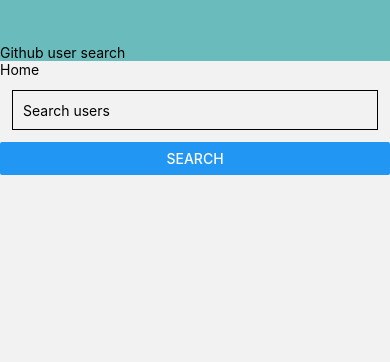
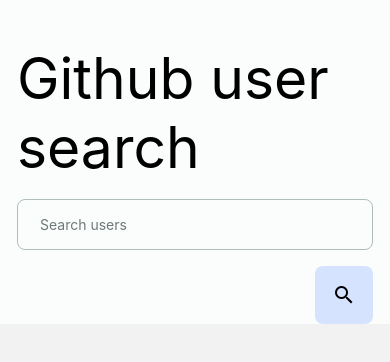
Before and after one commit to JCcastagne/github-user-search, a React Native app: screen /Home in a window 390 px wide. Shown: the top 362 px of the page. Built offline with nearby package versions, Linux system fonts and the light colour scheme.

Commit message:
Style Home and UserList Screens.

```diff
--- a/App.js
+++ b/App.js
@@ -3,19 +3,30 @@
 import { View, Text } from 'react-native'
 import { MaterialCommunityIcons } from '@expo/vector-icons'
 
-import { ThemeProvider } from './ThemeContext'
+import { ThemeProvider, useTheme } from './ThemeContext'
 import Home from './screens/Home'
 import User from './screens/User'
 import Users from './screens/Users'
 
 const Stack = createNativeStackNavigator()
 
-function CustomHeader ({ navigation, route }) {
-  console.log(route)
+const CustomHeader = ({ navigation, route }) => {
+  const styleVariables = useTheme()
+  console.log(styleVariables.fontSizes)
   return (
-    <View style={{ paddingTop: 44, minHeight: 48, backgroundColor: '#1999' }}>
+    <View
+      style={{
+        paddingTop: 44,
+        minHeight: 48,
+        backgroundColor: styleVariables.colors.background
+      }}
+    >
       {route.name === 'Home' ? (
-        <Text>Github user search</Text>
+        <Text
+          style={[styleVariables.fontSizes.displayLarge, { paddingLeft: 17 }]}
+        >
+          Github user search
+        </Text>
       ) : (
         <MaterialCommunityIcons
           name='arrow-left'
--- a/ThemeContext.js
+++ b/ThemeContext.js
@@ -1,12 +1,13 @@
 import { StyleSheet, Dimensions } from 'react-native'
 import { createContext, useContext } from 'react'
+import { Platform } from 'react-native'
 
 const ThemeContext = createContext()
 const windowHeight = Dimensions.get('window').height
 const windowWidth = Dimensions.get('window').width
 
 function ThemeProvider (props) {
-  return <ThemeContext.Provider value={[styleVariables]} {...props} />
+  return <ThemeContext.Provider value={styleVariables} {...props} />
 }
 
 function useTheme () {
@@ -38,27 +39,30 @@
     surface: '#fafdfc',
     onSurface: '#191c1c',
     surfaceVariant: '#dae4e5',
+    surfaceVariantLight: '#eff5f5',
     onSurfaceVariant: '#3f4949',
-    outline: '#6f7979'
+    outline: '#6f7979',
+    outlineLight: '#b1bdbd'
   },
   fontSizes: {
-    // displayLarge: { fontSize: 40, fontFamily: 'Roboto_400Regular' },
-    displayLarge: { fontSize: 57, fontWeight: 400 },
-    displayMedium: { fontSize: 45, fontWeight: 400 },
-    displaySmall: { fontSize: 36, fontWeight: 400 },
-    headlineLarge: { fontSize: 32, fontWeight: 400 },
-    headlineMedium: { fontSize: 28, fontWeight: 400 },
-    headlineSmall: { fontSize: 24, fontWeight: 400 },
-    titleLarge: { fontSize: 22, fontWeight: 400 },
-    titleMedium: { fontSize: 16, fontWeight: 500 },
-    titleSmall: { fontSize: 14, fontWeight: 500 },
-    labelLarge: { fontSize: 14, fontWeight: 500 },
-    labelMedium: { fontSize: 12, fontWeight: 500 },
-    labelSmall: { fontSize: 11, fontWeight: 500 },
-    bodyLarge: { fontSize: 16, fontWeight: 400 },
-    bodyMedium: { fontSize: 14, fontWeight: 400 },
-    bodySmall: { fontSize: 12, fontWeight: 400 }
-  }
+    displayLarge: { fontSize: 57, fontWeight: '400' },
+    displayMedium: { fontSize: 45, fontWeight: '400' },
+    displaySmall: { fontSize: 36, fontWeight: '400' },
+    headlineLarge: { fontSize: 32, fontWeight: '400' },
+    headlineMedium: { fontSize: 28, fontWeight: '400' },
+    headlineSmall: { fontSize: 24, fontWeight: '400' },
+    titleLarge: { fontSize: 22, fontWeight: '400' },
+    titleMedium: { fontSize: 16, fontWeight: '500' },
+    titleSmall: { fontSize: 14, fontWeight: '500' },
+    labelLarge: { fontSize: 14, fontWeight: '500' },
+    labelMedium: { fontSize: 12, fontWeight: '500' },
+    labelSmall: { fontSize: 11, fontWeight: '500' },
+    bodyLarge: { fontSize: 16, fontWeight: '400' },
+    bodyMedium: { fontSize: 14, fontWeight: '400' },
+    bodySmall: { fontSize: 12, fontWeight: '400' }
+  },
+  windowHeight,
+  windowWidth
 }
 
 export { useTheme, ThemeProvider }
--- a/components/UserCard/index.js
+++ b/components/UserCard/index.js
@@ -1,10 +1,22 @@
 import { View, Text, Image, Pressable } from 'react-native'
+import { MaterialCommunityIcons } from '@expo/vector-icons'
+
+import { useTheme } from '../../ThemeContext'
 
 export default function UserCard ({ navigation, user }) {
+  const styleVariables = useTheme()
   return (
     <Pressable
       onPress={() => {
         navigation.push('User', { userId: user.id })
+      }}
+      style={{
+        display: 'flex',
+        alignItems: 'center',
+        flexDirection: 'row',
+        borderBottomWidth: 1,
+        borderColor: styleVariables.colors.outlineLight,
+        paddingVertical: 16
       }}
     >
       <Image
@@ -12,11 +24,46 @@
         source={{
           uri: user['avatar_url']
         }}
-        style={{ width: 100, height: 100 }}
+        style={{
+          width: 100,
+          height: 100,
+          borderRadius: 12
+        }}
       />
+      <View
+        style={{
+          justifyContent: 'center',
+          paddingHorizontal: 16,
+          flex: 1
+        }}
+      >
+        <Text
+          id='username'
+          style={{
+            paddingBottom: 4,
+            color: styleVariables.colors.onSurfaceVariant,
+            ...styleVariables.fontSizes.titleMedium
+          }}
+        >
+          {user.login}
+        </Text>
+        <Text
+          id='username'
+          style={{
+            color: styleVariables.colors.onSurfaceVariant,
+            ...styleVariables.fontSizes.bodySmall
+          }}
+        >
+          {user.id}
+        </Text>
+      </View>
+
       <View>
-        <Text id='username'>{user.login}</Text>
-        <Text id='username'>{user.id}</Text>
+        <MaterialCommunityIcons
+          name='chevron-right'
+          size={24}
+          color={styleVariables.colors.onSurfaceVariant}
+        />
       </View>
     </Pressable>
   )
--- a/components/UserList/index.js
+++ b/components/UserList/index.js
@@ -1,14 +1,21 @@
-import { FlatList } from 'react-native'
+import { FlatList, ScrollView } from 'react-native'
+import { useTheme } from '../../ThemeContext'
 
 import UserCard from '../UserCard'
 
 export default function UserList ({ data, navigation }) {
+  const styleVariables = useTheme()
   return (
     <FlatList
       data={data}
       renderItem={({ item }) => (
         <UserCard user={item} navigation={navigation} />
       )}
+      style={{
+        backgroundColor: styleVariables.colors.surfaceVariant,
+        borderRadius: 16,
+        paddingHorizontal: 16
+      }}
     />
   )
 }
--- a/screens/Home.js
+++ b/screens/Home.js
@@ -9,12 +9,16 @@
   TextInput,
   Button,
   ActivityIndicator,
-  Platform
+  Platform,
+  Pressable
 } from 'react-native'
+import { MaterialCommunityIcons } from '@expo/vector-icons'
 
+import { useTheme } from '../ThemeContext'
 import UserList from '../components/UserList'
 
 export default function Home ({ navigation }) {
+  const styleVariables = useTheme()
   const [searchInput, setSearchInput] = useState('')
   const [searchResults, setSearchResults] = useState(null)
   const [isLoading, setIsLoading] = useState(false)
@@ -52,41 +56,81 @@
   }
 
   return (
-    <SafeAreaView style={Platform.OS === 'android' ? { paddingTop: 38 } : ''}>
-      <View id='search'>
-        <StatusBar />
+    <SafeAreaView
+      style={{
+        backgroundColor: styleVariables.colors.background
+      }}
+    >
+      <StatusBar />
 
-        <Text>Home</Text>
-
+      <View
+        id='search'
+        style={{
+          display: 'flex',
+          flexDirection: 'column',
+          alignItems: 'flex-end',
+          // height: '100%',
+          padding: 17,
+          paddingBottom: 0
+        }}
+      >
         <TextInput
           onChangeText={setSearchInput}
+          onSubmitEditing={handleSearch}
           value={searchInput}
           placeholder={'Search users'}
           enterKeyHint={'search'}
-          // multiline={'false'}
-          style={styles.input}
+          returnKeyType={'search'}
+          blurOnSubmit={true}
+          placeholderTextColor={styleVariables.colors.outline}
+          style={{
+            width: '100%',
+            borderRadius: 8,
+            borderWidth: 1,
+            borderColor: styleVariables.colors.outlineLight,
+            paddingHorizontal: 22,
+            paddingVertical: 16,
+            marginBottom: 16,
+            color: styleVariables.colors.onBackground
+            // ...styleVariables.fontSizes.bodyLarge
+          }}
         />
 
-        <Button title='Search' onPress={handleSearch} />
+        <Pressable
+          onPress={handleSearch}
+          style={{
+            display: 'flex',
+            justifyContent: 'center',
+            alignItems: 'center',
+            borderRadius: 8,
+            backgroundColor: styleVariables.colors.tertiaryContainer,
+            padding: 17,
+            ...styleVariables.fontSizes.bodyLarge
+          }}
+        >
+          <MaterialCommunityIcons
+            name='magnify'
+            size={24}
+            color={styleVariables.onTertiaryContainer}
+          />
+        </Pressable>
       </View>
 
       {isLoading && <ActivityIndicator size={'large'} />}
 
       {searchResults?.length > 0 && (
-        <View>
-          <Text>{`${searchResults.length} results`}</Text>
+        <View style={{ padding: 17, paddingTop: 0 }}>
+          <Text
+            style={{
+              marginBottom: 18,
+              color: styleVariables.colors.onBackground,
+              ...styleVariables.fontSizes.headlineSmall
+            }}
+          >{`${searchResults.length} results`}</Text>
+
           <UserList data={searchResults} navigation={navigation} />
         </View>
       )}
     </SafeAreaView>
   )
 }
-
-const styles = StyleSheet.create({
-  input: {
-    height: 40,
-    margin: 12,
-    borderWidth: 1,
-    padding: 10
-  }
-})
--- a/screens/User.js
+++ b/screens/User.js
@@ -2,7 +2,10 @@
 import { View, Text, Image, SafeAreaView, Pressable } from 'react-native'
 import { MaterialCommunityIcons } from '@expo/vector-icons'
 
+import { useTheme } from '../ThemeContext'
+
 export default function User ({ route, navigation }) {
+  const styleVariables = useTheme()
   const { userId } = route.params
   const [isLoading, setIsLoading] = useState(false)
   const [userData, setUserData] = useState(null)
@@ -47,7 +50,14 @@
   }
 
   return (
-    <SafeAreaView style={Platform.OS === 'android' ? { paddingTop: 38 } : ''}>
+    <SafeAreaView
+      style={
+        (Platform.OS === 'android' ? { paddingTop: 38 } : '',
+        {
+          backgroundColor: styleVariables.colors.background
+        })
+      }
+    >
       <View>
         <Image
           id='avatar'
--- a/screens/Users.js
+++ b/screens/Users.js
@@ -7,9 +7,12 @@
   ActivityIndicator
 } from 'react-native'
 
+import { useTheme } from '../ThemeContext'
+
 import UserList from '../components/UserList'
 
 export default function Users ({ route, navigation }) {
+  const styleVariables = useTheme()
   const { login, list } = route.params
   const [isLoading, setIsLoading] = useState(false)
   const [followList, setFollowList] = useState(null)
@@ -51,7 +54,12 @@
   }, [login])
 
   return (
-    <SafeAreaView style={Platform.OS === 'android' ? { paddingTop: 38 } : ''}>
+    <SafeAreaView
+      style={
+        (Platform.OS === 'android' ? { paddingTop: 38 } : '',
+        { backgroundColor: styleVariables.colors.background })
+      }
+    >
       {isLoading && <ActivityIndicator size={'large'} />}
       {followList?.length > 0 && (
         <View>
```
